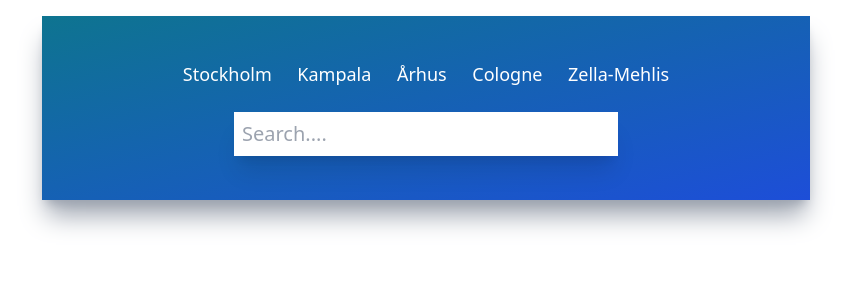
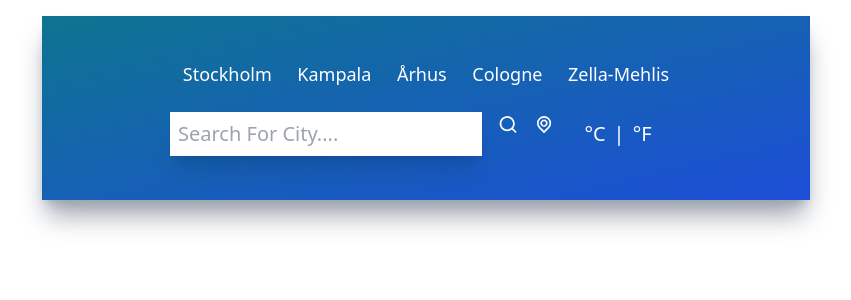
Before and after one commit to JoannaAdermark1/React-Weather-App, a React (Create React App) app: page / in a window 1280 px wide. Shown: the top 300 px of the page, without its empty margins (214-1065 px from the left). Built offline with nearby package versions, Linux system fonts and the light colour scheme.

Commit message:
add uilsearch and uillocation to inputs

```diff
--- a/src/components/Inputs.jsx
+++ b/src/components/Inputs.jsx
@@ -7,9 +7,25 @@
         <div className="flex flex-row w-3/4 justify-center space-x-4">
             <input
             type="text"
-            placeholder="Search...."
-            className="text-xl font-light p-2 w-full shadow-xl focus:outline-none capitalize" />
+            placeholder="Search for city...."
+            className="text-xl font-light p-2 w-full shadow-xl focus:outline-none capitalize"
+            />
+        <UilSearch
+         size="25"
+         className="text-white cursor-pointer transition ease-out hover:scale-125"
+            />
+        <UilLocationPoint
+         size="25"
+         className="text-white cursor-pointer transition ease-out hover:scale-125" />
         </div>
+
+        <div className="flex flex-row w-1/4 items-center justify-center space-x-2">
+        <button className="text-xl text-white font-light">°C</button>
+        <span className="text-xl text-white">|</span>
+        <button className="text-xl text-white font-light">°F</button>
+      </div>
+
+
     </div>
   );
 }
```
